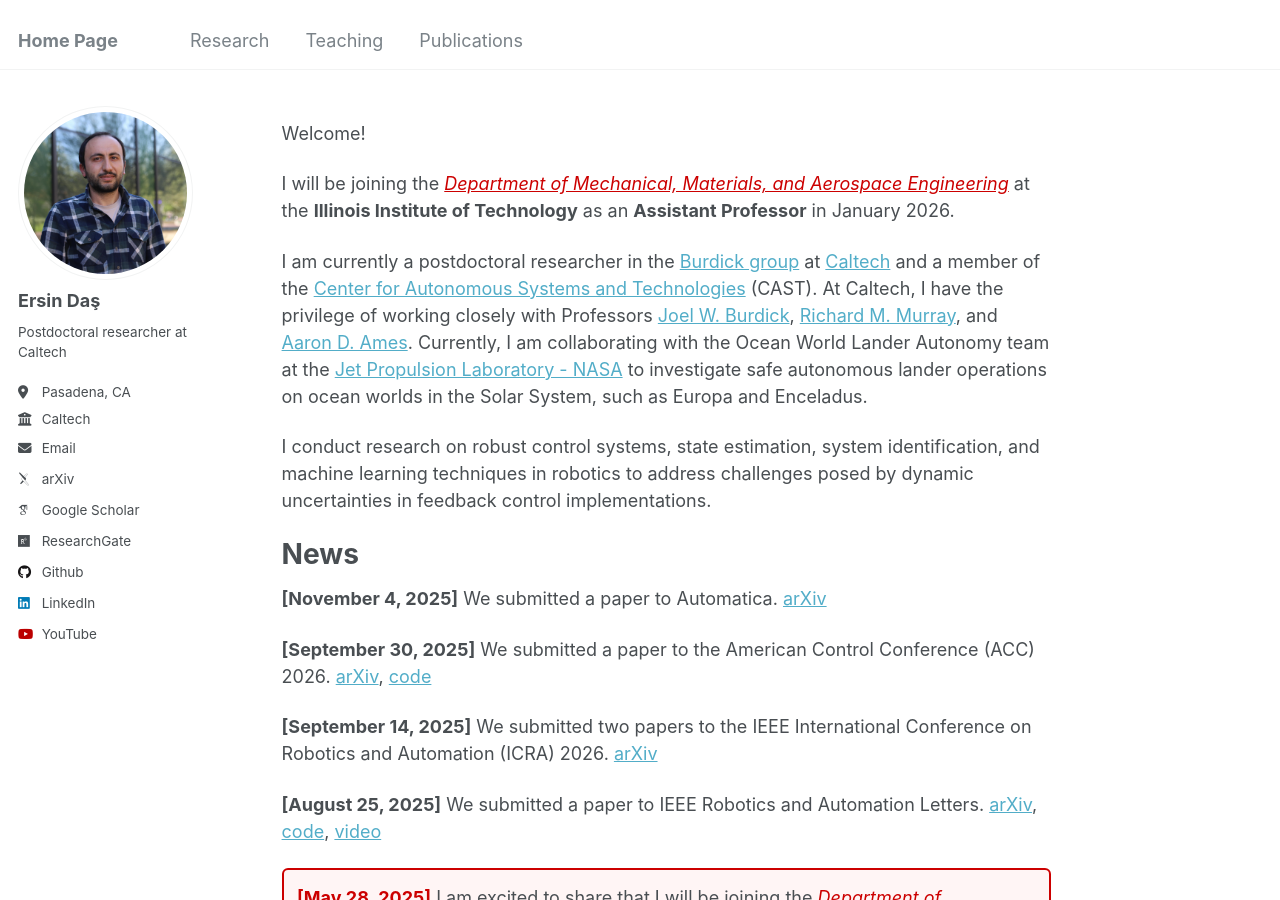
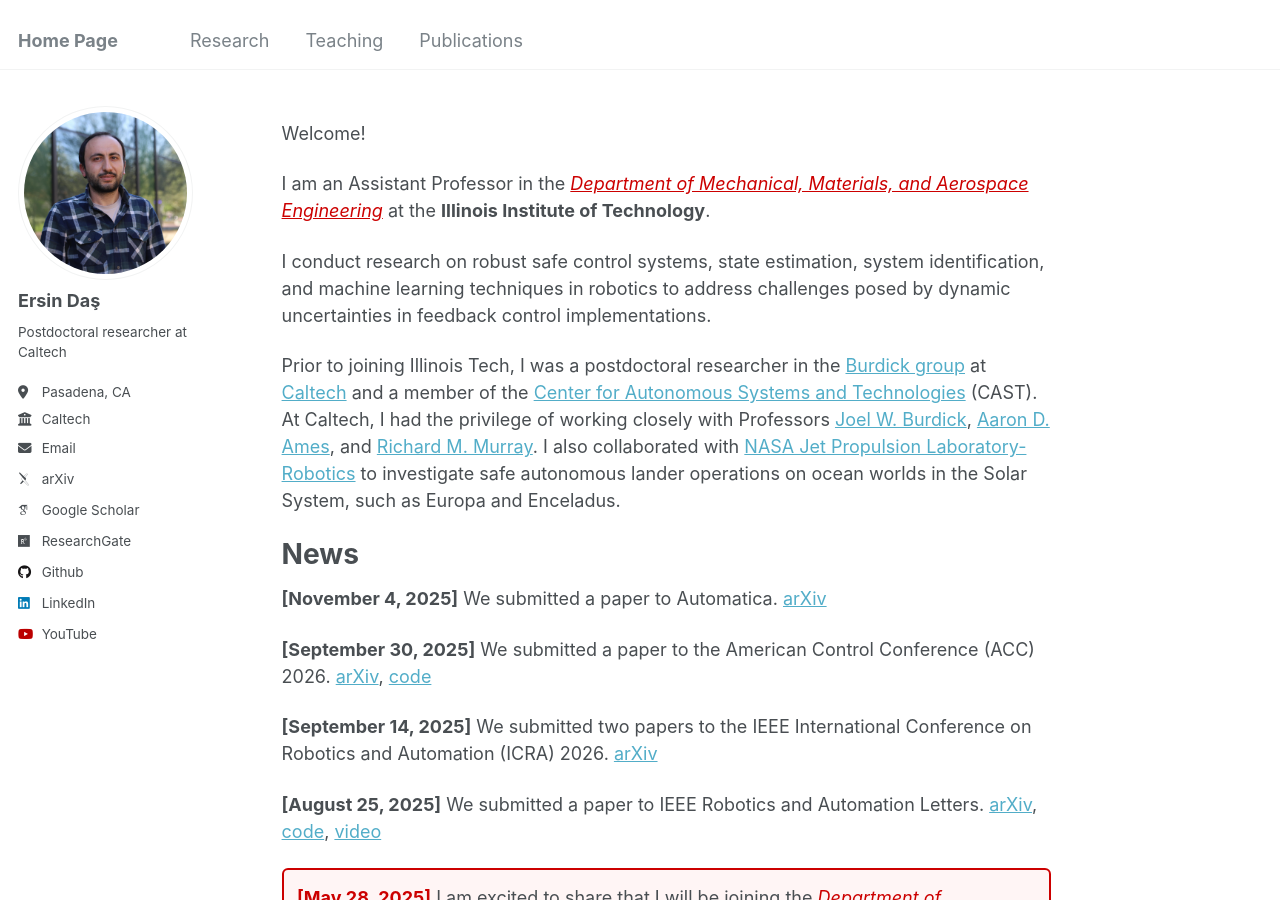
Before and after one commit to ersindas/ersindas.github.io, a Jekyll site: the page built from _pages/about.md, in a window 1280 px wide and 900 px high. Built offline with Jekyll 4.4.1, drawn with Linux system fonts in a browser that asks for light colours; some web fonts are replaced.

Commit message:
Update about.md
IIT

```diff
--- a/_pages/about.md
+++ b/_pages/about.md
@@ -8,11 +8,11 @@ redirect_from:
 ---
 Welcome!
 
-I will be joining the <em><a href="https://www.iit.edu/mmae" style="color:#CC0000; text-decoration: underline;">Department of Mechanical, Materials, and Aerospace Engineering</a></em> at the <strong>Illinois Institute of Technology</strong> as an <strong>Assistant Professor</strong> in January 2026.
+I am an Assistant Professor in the <em><a href="https://www.iit.edu/mmae" style="color:#CC0000; text-decoration: underline;">Department of Mechanical, Materials, and Aerospace Engineering</a></em> at the <strong>Illinois Institute of Technology</strong>.
 
-I am currently a postdoctoral researcher in the [Burdick group](https://robotics.caltech.edu/wiki/index.php/Robotics) at [Caltech](https://www.mce.caltech.edu/people/ersindas) and a member of the [Center for Autonomous Systems and Technologies](https://cast.caltech.edu/) (CAST). At Caltech, I have the privilege of working closely with Professors [Joel W. Burdick](https://www.eas.caltech.edu/people/jburdick), [Richard M. Murray](https://murray.cds.caltech.edu/Main_Page), and [Aaron D. Ames](http://ames.caltech.edu/). Currently, I am collaborating with the Ocean World Lander Autonomy team at the [Jet Propulsion Laboratory - NASA](https://www-robotics.jpl.nasa.gov/) to investigate safe autonomous lander operations on ocean worlds in the Solar System, such as Europa and Enceladus.
+I conduct research on robust safe control systems, state estimation, system identification, and machine learning techniques in robotics to address challenges posed by dynamic uncertainties in feedback control implementations.
 
-I conduct research on robust control systems, state estimation, system identification, and machine learning techniques in robotics to address challenges posed by dynamic uncertainties in feedback control implementations.
+Prior to joining Illinois Tech, I was a postdoctoral researcher in the [Burdick group](https://robotics.caltech.edu/wiki/index.php/Robotics) at [Caltech](https://www.mce.caltech.edu/people/ersindas) and a member of the [Center for Autonomous Systems and Technologies](https://cast.caltech.edu/) (CAST). At Caltech, I had the privilege of working closely with Professors [Joel W. Burdick](https://www.eas.caltech.edu/people/jburdick), [Aaron D. Ames](http://ames.caltech.edu/), and [Richard M. Murray](https://murray.cds.caltech.edu/Main_Page). I also collaborated with [NASA Jet Propulsion Laboratory-Robotics](https://www-robotics.jpl.nasa.gov/) to investigate safe autonomous lander operations on ocean worlds in the Solar System, such as Europa and Enceladus.
 
 News
 ======
```
